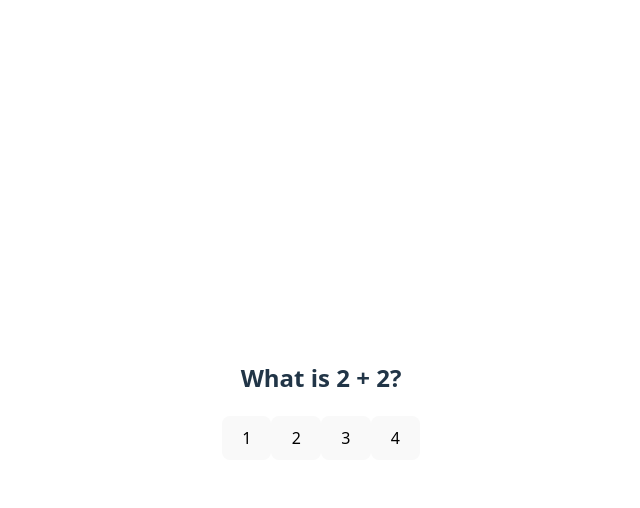
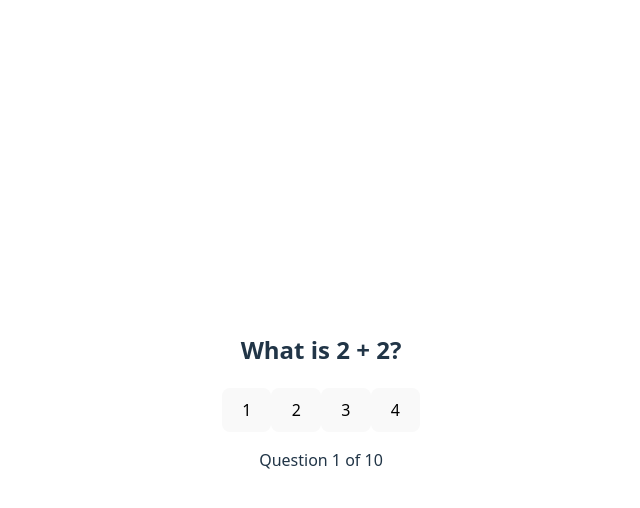
Before and after one commit to ovenstore/quizblitz, a Vue app in the folder quizblitz/: page / in a window 1280 px wide. Both pictures are taken after a click on the button "Play". Shown: the top 508 px of the page, without its empty margins (319-959 px from the left). Built offline with nearby package versions, Linux system fonts and the light colour scheme.

Commit message:
Add question counter

```diff
--- a/quizblitz/src/App.vue
+++ b/quizblitz/src/App.vue
@@ -5,6 +5,8 @@
     <QuestionCard
       v-else-if="gameState === 'playing'"
       :question="questions[currentIndex]"
+      :current="currentIndex"
+      :total="questions.length"
       @answer="handleAnswer"
     />
 
--- a/quizblitz/src/components/QuestionCard.vue
+++ b/quizblitz/src/components/QuestionCard.vue
@@ -12,6 +12,8 @@
         {{ answer }}
       </button>
     </div>
+
+    <p class="progress">Question {{ current + 1 }} of {{ total }}</p>
   </div>
 </template>
 
@@ -29,7 +31,9 @@
                         typeof q.correct === 'number'
                     );
                 }
-            }
+            },
+            current: { type: Number, required: true },
+            total: { type: Number, required: true }
         },
         data() {
             return {
```
Also changed, not shown: 1 other file (tests, documents, lock files or other folders).
